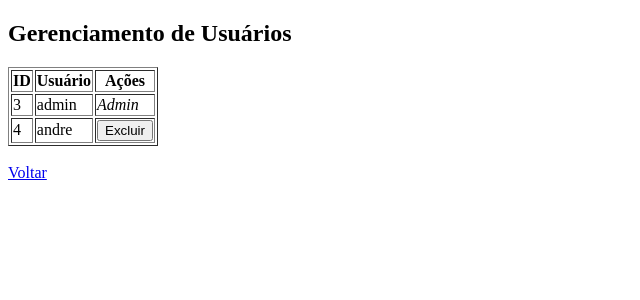
After one commit to Andre3224/trabalhoTecnologiasEmergentes, a Flask app: page /admin in a window 1280 px wide. The commit adds this page. Shown: the top 300 px of the page, without its empty margins (0-640 px from the left). Run offline with Flask 3, Linux system fonts and the light colour scheme; a user stored in the database is signed in; data comes from the database, SQL or seed files in the repository; both versions use the stored data as it was after the commit.

Commit message:
.
atualização para gerenciamento de conta

```diff
--- a/main.py
+++ b/main.py
@@ -20,7 +20,7 @@ def inicio_db(): #abrir o banco de dados
 
 @app.route('/')#Definir tela inicial
 def index():
-    return redirect(url_for('register')) #modificar para colocar um fundo com 2 botoes
+    return redirect(url_for('login')) #modificar para colocar um fundo com 2 botoes
 
 @app.route('/register', methods=['GET', 'POST']) #Resposvavel pelo registro, enviar ou receber
 def register():
@@ -103,6 +103,31 @@ def account():
         conn.close()
     return render_template('account.html', username=session['username'])
 
+@app.route('/admin')
+def admin_panel():
+    if 'username' not in session or session['username'] != 'admin':
+        return redirect('/login')
+
+    conn = sqlite3.connect('users.db')
+    cursor = conn.cursor()
+    cursor.execute("SELECT id, username FROM users")
+    users = cursor.fetchall()
+    conn.close()
+
+    return render_template('admin.html', users=users)
+
+
+@app.route('/admin/delete/<int:user_id>', methods=['POST'])
+def admin_delete_user(user_id):
+    if 'username' in session and session['username'] == 'admin':
+        conn = sqlite3.connect('users.db')
+        cursor = conn.cursor()
+        cursor.execute("DELETE FROM users WHERE id = ?", (user_id,))
+        conn.commit()
+        conn.close()
+    return redirect('/admin')
+
+
 if __name__ == '__main__':
     inicio_db()
     app.run(debug=True)
--- /dev/null
+++ b/templates/admin.html
@@ -0,0 +1,38 @@
+<!DOCTYPE html>
+<html lang="pt-br">
+<head>
+    <meta charset="UTF-8">
+    <title>Painel Admin</title>
+</head>
+<body>
+    <h2>Gerenciamento de Usuários</h2>
+    <table border="1">
+        <thead>
+            <tr>
+                <th>ID</th>
+                <th>Usuário</th>
+                <th>Ações</th>
+            </tr>
+        </thead>
+        <tbody>
+            {% for user in users %}
+            <tr>
+                <td>{{ user[0] }}</td>
+                <td>{{ user[1] }}</td>
+                <td>
+                    {% if user[1] != 'admin' %}
+                    <form action="{{ url_for('admin_delete_user', user_id=user[0]) }}" method="POST" style="display:inline;">
+                        <button type="submit" onclick="return confirm('Deseja realmente excluir {{ user[1] }}?');">Excluir</button>
+                    </form>
+                    {% else %}
+                    <em>Admin</em>
+                    {% endif %}
+                </td>
+            </tr>
+            {% endfor %}
+        </tbody>
+    </table>
+    <br>
+    <a href="/">Voltar</a>
+</body>
+</html>
```
Also changed, not shown: templates/dashboard.html (+24 -0 lines), users.db.
